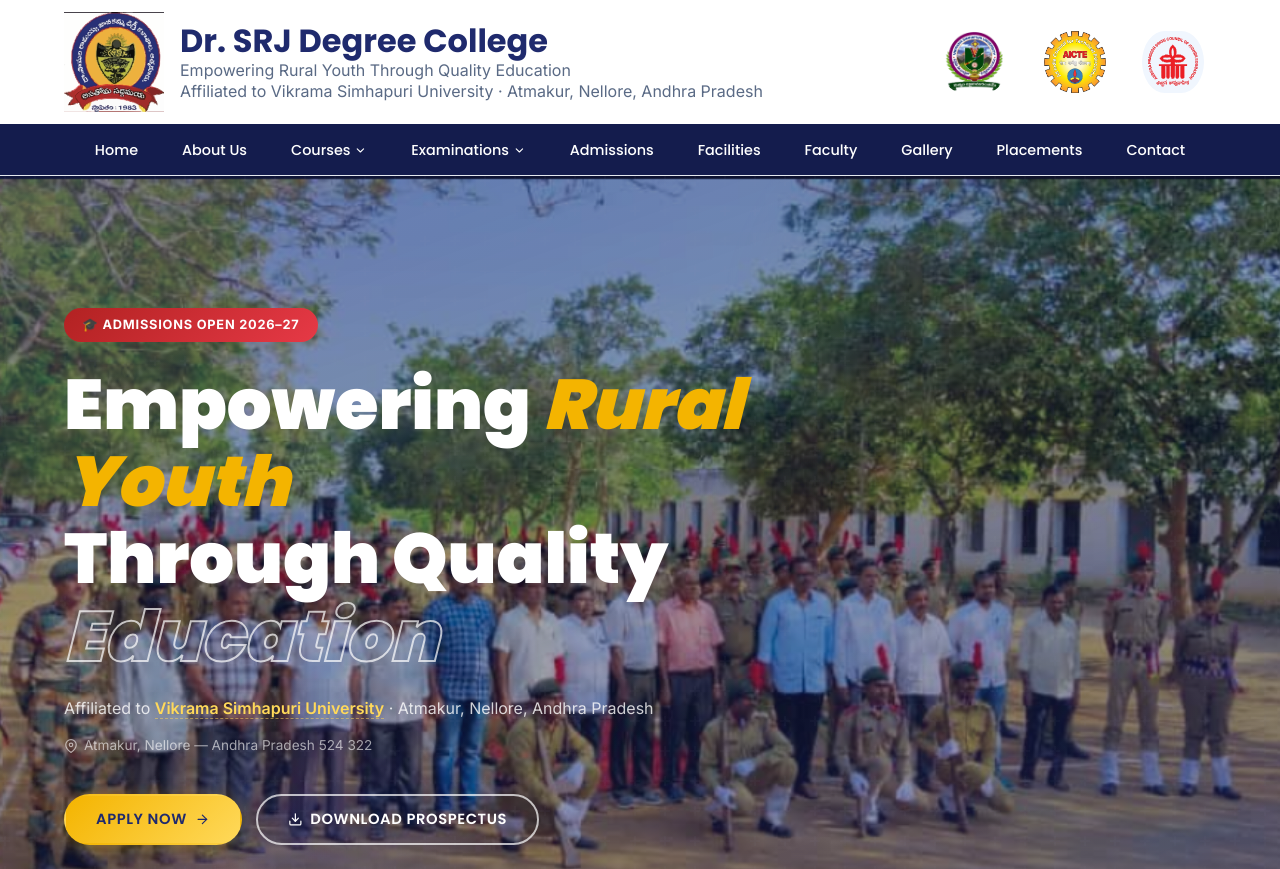
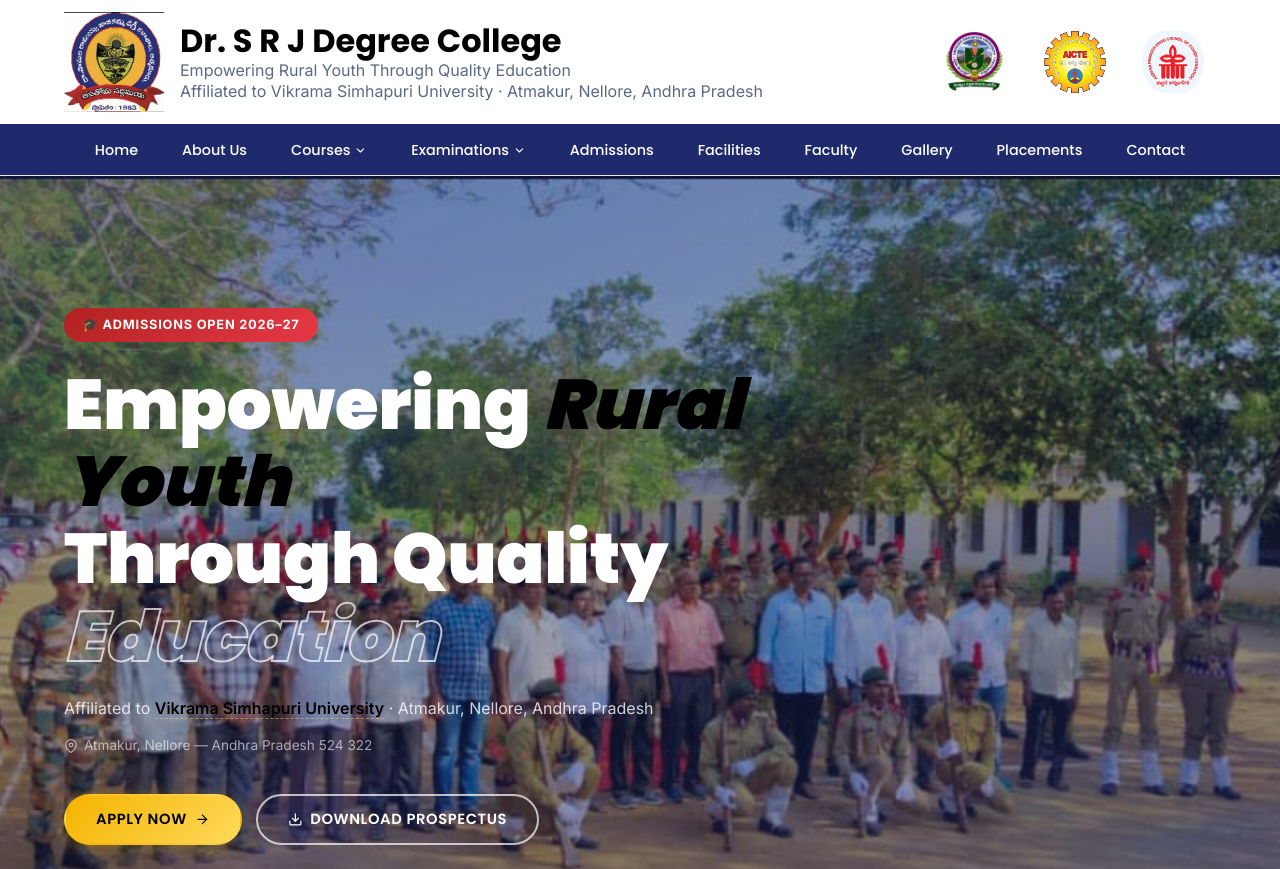
Before and after one commit to Pranay-Bhaskar/SRJ_Degree_college, a React (Vite) app in the folder frontend/: page / in a window 1280 px wide. Shown: the top 869 px of the page. Built offline with nearby package versions, Linux system fonts and the light colour scheme.

Commit message:
color change

```diff
--- a/frontend/src/components/Navbar.jsx
+++ b/frontend/src/components/Navbar.jsx
@@ -291,7 +291,7 @@
         <div className="navbar__logo-block">
           <img src="/SRJ.svg" alt="SRJ College Logo" className="college-logo" />
           <div className="college-text">
-            <h1 className="college-name">Dr. SRJ Degree College</h1>
+            <h1 className="college-name">Dr. S R J Degree College</h1>
             <p className="college-tagline">Empowering Rural Youth Through Quality Education</p>
             <p className="college-accreditation">
               Affiliated to Vikrama Simhapuri University · Atmakur, Nellore, Andhra Pradesh
--- a/frontend/src/styles/global.css
+++ b/frontend/src/styles/global.css
@@ -7,7 +7,7 @@
 
 /* ─── CSS Variables (Design Tokens) ───────────────────────── */
 :root {
-  /* Brand Colors */
+  /* Brand Colors
   --primary:       #1F2A6D;
   --primary-dark:  #141c4d;
   --primary-light: #3A4FCF;
@@ -15,6 +15,14 @@
   --accent-light:  #FFD95A;
   --urgent:        #B22222;
   --urgent-light:  #E63946;
+*/
+  --primary:       #000000;  /* Pure Black */
+  --primary-dark:  #1F2A6D;  /* Very Dark Gray */
+  --primary-light: #000000;  /* Dark Gray */
+  --accent:        #000000;  /* Medium Gray */
+  --accent-light:  #000000;  /* Light Gray */
+  --urgent:        #000000;  /* Soft Gray */
+  --urgent-light:  #000000;  /* Very Light Gray */
 
   /* Neutral Colors */
   --white:         #FFFFFF;
```
